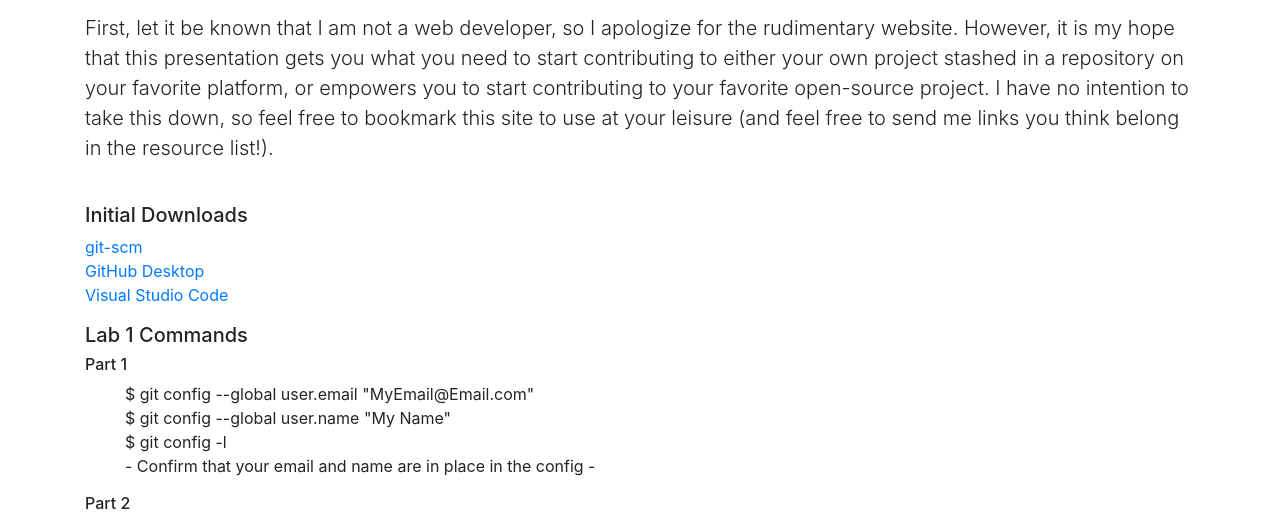
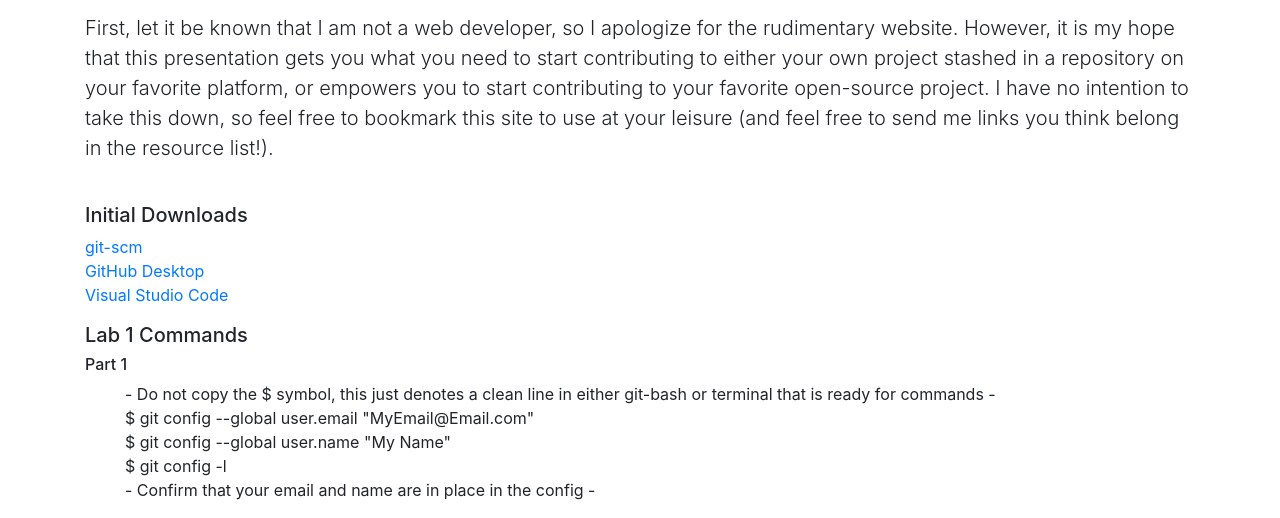
Before and after one commit to onideus/github-101-website, a website: page index.html in a window 1280 px wide. Shown: the part 196-714 px from the top of the page. Drawn offline with Linux system fonts and the light colour scheme.

Commit message:
Added note about $ symbol and commands on index.html

```diff
--- a/index.html
+++ b/index.html
@@ -59,6 +59,7 @@
         <h5>Lab 1 Commands</h5>
         <h6>Part 1</h6>
         <ul class="list-unstyled">
+          <ul>- Do not copy the $ symbol, this just denotes a clean line in either git-bash or terminal that is ready for commands -</ul>
           <ul>$ git config --global user.email "MyEmail@Email.com"</ul>
           <ul>$ git config --global user.name "My Name"</ul>
           <ul>$ git config -l</ul>
```
